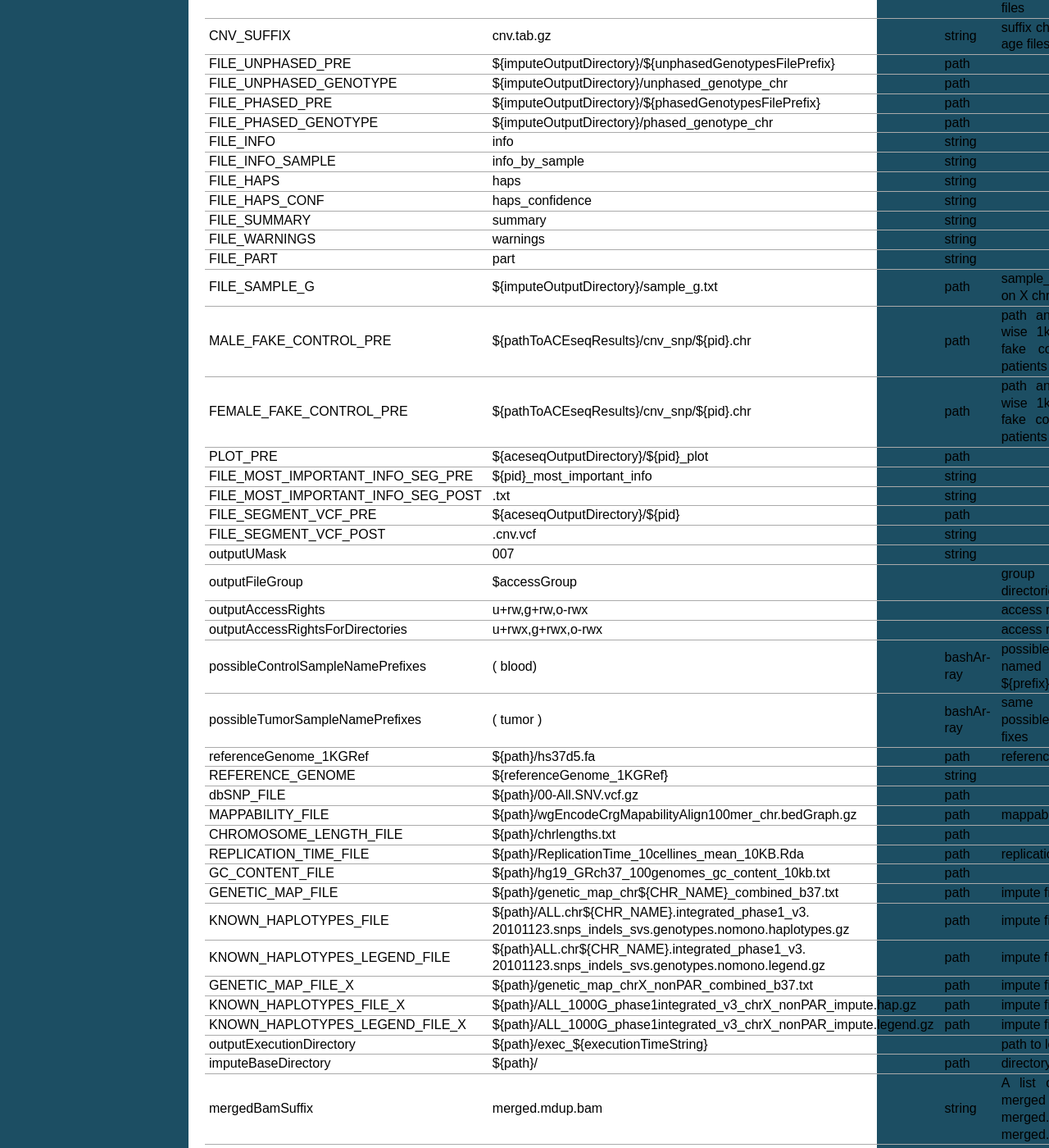
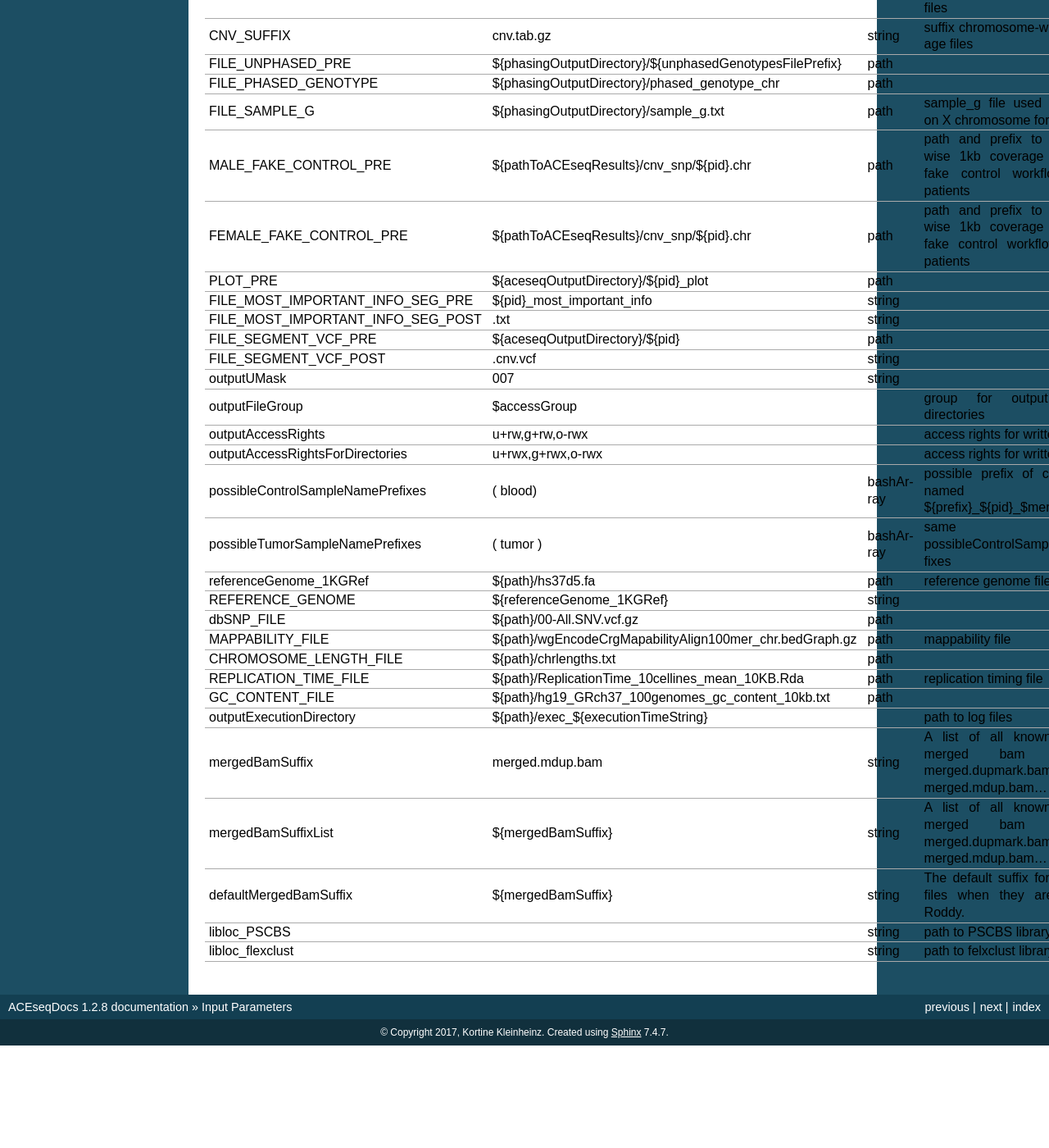
Before and after one commit to DKFZ-ODCF/ACEseqWorkflow, a Sphinx documentation site: the page built from documentation/source/parameters.rst, in a window 1280 px wide and 1400 px high, scrolled down 2898 px. Shown: the whole window at 82% size. Built offline with Sphinx 7.4.7, drawn with Linux system fonts in a browser that asks for light colours; formulas are drawn with MathJax 3; after the commit the page ends 4173 px from its top, so only the background shows below that; some of the changed text lies outside the part shown.

Commit message:
Cleaned phasing procedure. Deleted all files and paths related to impute2 (including the impute2 binary). Also renamed tools and folders from 'impute' to 'phase' as we are not imputing but using Beagle to phase the haplotypes.

```diff
--- a/documentation/source/parameters.rst
+++ b/documentation/source/parameters.rst
@@ -11,7 +11,7 @@ Multiple parameters can be set with ACEseq though not all are necessary to chang
  svOutputDirectory,${outputAnalysisBaseDirectory}/SV_calls,path,
  crestOutputDirectory,${outputAnalysisBaseDirectory}/crest,path,
  cnvSnpOutputDirectory,${aceseqOutputDirectory}/cnv_snp,path,
- imputeOutputDirectory,${aceseqOutputDirectory}/phasing,path,
+ phasingOutputDirectory,${aceseqOutputDirectory}/phasing,path,
  plotOutputDirectory,${aceseqOutputDirectory}/plots,path,
  runWithoutControl,false,boolean,use control for analysis (false|true)
  minHT,5,integer,minimum number of consecutive SNPs to be considered for haploblocks
@@ -41,7 +41,7 @@ Multiple parameters can be set with ACEseq though not all are necessary to chang
  min_distance,0.05,float,min_distance
  haplogroupFilePrefix,haploblocks_chr,string,prefix for file with haplogroups per chromosome
  haplogroupFileSuffix,txt,string,suffix for file with haplogroups per chromosome
- haplogroupFilePath,${imputeOutputDirectory}/${haplogroupFilePrefix},path,
+ haplogroupFilePath,${phasingOutputDirectory}/${haplogroupFilePrefix},path,
  min_length_purity,1000000,integer,minimum length of segments to be considered for tumor cell content and ploidy estimation
  min_hetSNPs_purity,500,integer,minimum number of control heterozygous SNPs in segments to be considered for tumor cell content and ploidy estimation
  dh_stop,max,string,
@@ -72,18 +72,9 @@ Multiple parameters can be set with ACEseq though not all are necessary to chang
  PATIENTSEX,male,string,patient sex used in case of no control workflow (male|female|klinefelter)
  CNV_ANNO_SUFFIX,cnv.anno.tab.gz,string,suffix for mappability annotated chromosome-wise 1kb coverage files
  CNV_SUFFIX,cnv.tab.gz,string,suffix chromosome-wise 1kb coverage files
- FILE_UNPHASED_PRE,${imputeOutputDirectory}/${unphasedGenotypesFilePrefix},path,
- FILE_UNPHASED_GENOTYPE,${imputeOutputDirectory}/unphased_genotype_chr,path,
- FILE_PHASED_PRE,${imputeOutputDirectory}/${phasedGenotypesFilePrefix},path,
- FILE_PHASED_GENOTYPE,${imputeOutputDirectory}/phased_genotype_chr,path,
- FILE_INFO,info,string,
- FILE_INFO_SAMPLE,info_by_sample,string,
- FILE_HAPS,haps,string,
- FILE_HAPS_CONF,haps_confidence,string,
- FILE_SUMMARY,summary,string,
- FILE_WARNINGS,warnings,string,
- FILE_PART,part,string,
- FILE_SAMPLE_G,${imputeOutputDirectory}/sample_g.txt,path,sample_g file used by imputation on X chromosome for females
+ FILE_UNPHASED_PRE,${phasingOutputDirectory}/${unphasedGenotypesFilePrefix},path,
+ FILE_PHASED_GENOTYPE,${phasingOutputDirectory}/phased_genotype_chr,path,
+ FILE_SAMPLE_G,${phasingOutputDirectory}/sample_g.txt,path,sample_g file used by imputation on X chromosome for females
  MALE_FAKE_CONTROL_PRE,${pathToACEseqResults}/cnv_snp/${pid}.chr,path,path and prefix to chromosome-wise 1kb coverage file used for fake control workflow for male patients
  FEMALE_FAKE_CONTROL_PRE,${pathToACEseqResults}/cnv_snp/${pid}.chr,path,path and prefix to chromosome-wise 1kb coverage file used for fake control workflow for female patients
  PLOT_PRE,${aceseqOutputDirectory}/${pid}_plot,path,
@@ -104,14 +95,7 @@ Multiple parameters can be set with ACEseq though not all are necessary to chang
  CHROMOSOME_LENGTH_FILE,${path}/chrlengths.txt,path,
  REPLICATION_TIME_FILE,${path}/ReplicationTime_10cellines_mean_10KB.Rda,path,"replication timing file"
  GC_CONTENT_FILE,${path}/hg19_GRch37_100genomes_gc_content_10kb.txt,path,
- GENETIC_MAP_FILE,${path}/genetic_map_chr${CHR_NAME}_combined_b37.txt,path,"impute files"
- KNOWN_HAPLOTYPES_FILE,${path}/ALL.chr${CHR_NAME}.integrated_phase1_v3. 20101123.snps_indels_svs.genotypes.nomono.haplotypes.gz,path,"impute files"
- KNOWN_HAPLOTYPES_LEGEND_FILE,${path}ALL.chr${CHR_NAME}.integrated_phase1_v3. 20101123.snps_indels_svs.genotypes.nomono.legend.gz,path,"impute files"
- GENETIC_MAP_FILE_X,${path}/genetic_map_chrX_nonPAR_combined_b37.txt,path,"impute files"
- KNOWN_HAPLOTYPES_FILE_X,${path}/ALL_1000G_phase1integrated_v3_chrX_nonPAR_impute.hap.gz,path,"impute files"
- KNOWN_HAPLOTYPES_LEGEND_FILE_X,${path}/ALL_1000G_phase1integrated_v3_chrX_nonPAR_impute.legend.gz,path,"impute files"
  outputExecutionDirectory,${path}/exec_${executionTimeString},,"path to log files"
- imputeBaseDirectory,${path}/,path,"directory for impute files"
  mergedBamSuffix,merged.mdup.bam,string,"A list of all known suffixes for merged bam files. I.e. merged.dupmark.bam, merged.mdup.bam..."
  mergedBamSuffixList,${mergedBamSuffix},string,"A list of all known suffixes for merged bam files. I.e. merged.dupmark.bam, merged.mdup.bam..."
  defaultMergedBamSuffix,${mergedBamSuffix},string,The default suffix for merged bam files when they are created by Roddy.
```
Also changed, not shown: 8 other files.
